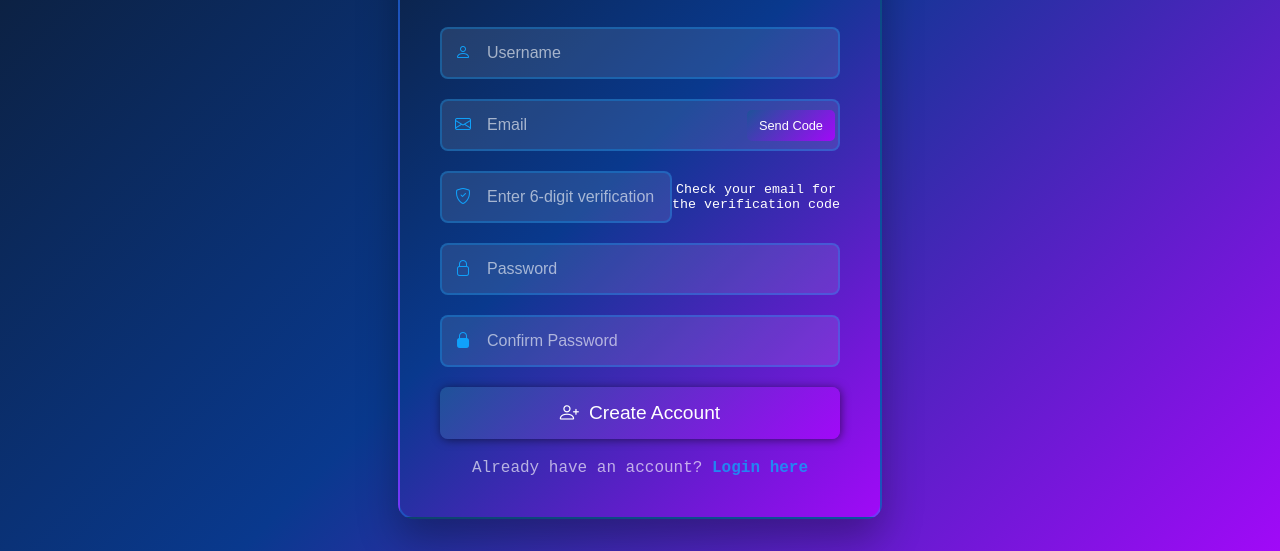
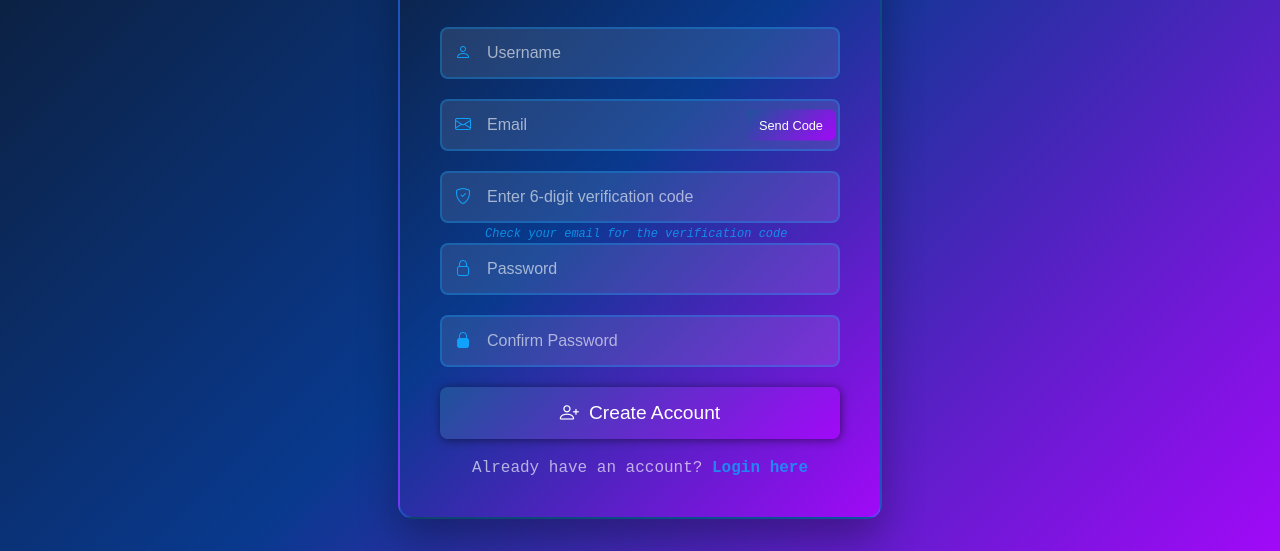
Before and after one commit to akuiitetsu/ascended-tech-lab, a website with bundled scripts: page index.html in a window 1280 px wide. Both pictures are taken after a click on the link "Register here". Shown: the part 249-800 px from the top of the page. Built offline with nearby package versions, Linux system fonts and the light colour scheme.

Commit message:
Add styles for Send Code button and verification help text

```diff
--- a/static/css/style.css
+++ b/static/css/style.css
@@ -122,6 +122,51 @@ body {
     background: linear-gradient(135deg, #A109F8 0%, #1E5299 100%);
     transform: translateY(-2px);
     box-shadow: 0 5px 15px rgba(161, 9, 248, 0.3);
+}
+
+/* Send Code Button */
+.send-code-btn {
+    position: absolute;
+    right: 8px;
+    top: 50%;
+    transform: translateY(-50%);
+    background: linear-gradient(135deg, #10a1fa 0%, #A069FF 100%);
+    color: white;
+    border: none;
+    border-radius: 6px;
+    padding: 8px 12px;
+    font-size: 0.85rem;
+    cursor: pointer;
+    transition: all 0.3s ease;
+    z-index: 2;
+    min-width: 80px;
+}
+
+.send-code-btn:hover {
+    background: linear-gradient(135deg, #A069FF 0%, #10a1fa 100%);
+    transform: translateY(-50%) scale(1.05);
+}
+
+.send-code-btn:disabled {
+    background: rgba(255, 255, 255, 0.2);
+    cursor: not-allowed;
+    transform: translateY(-50%);
+}
+
+/* Verification Help Text */
+.verification-help {
+    position: absolute;
+    top: 100%;
+    left: 45px;
+    font-size: 0.75rem;
+    color: rgba(16, 161, 250, 0.8);
+    margin-top: 4px;
+    font-style: italic;
+}
+
+/* Adjust input when there's a button */
+.input-group:has(.send-code-btn) input {
+    padding-right: 100px;
 }
 
 
```
